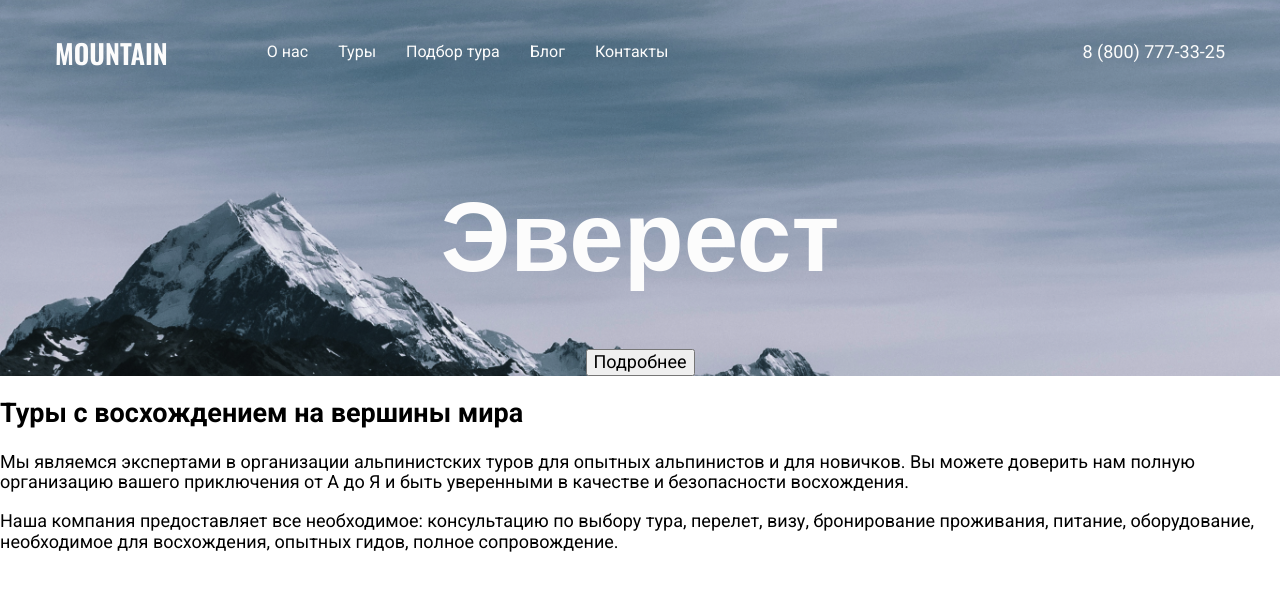
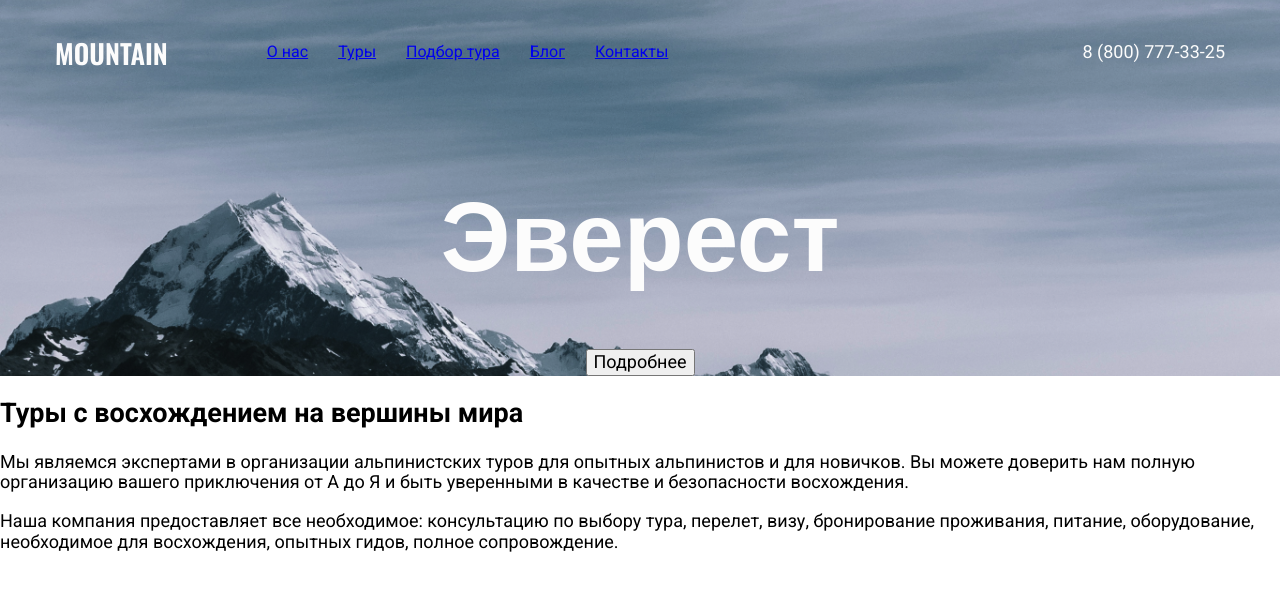
Before and after one commit to artkalugin/mountain, a plain HTML site: page index.html in a window 1280 px wide. Drawn offline with nearby package versions, Linux system fonts and the light colour scheme.

Commit message:
add links in main menu

```diff
--- a/index.html
+++ b/index.html
@@ -14,11 +14,11 @@
           <div class="main-menu__right">
             <span class="logo">MOUNTAIN</span>
             <ul class="nav">
-              <li class="nav__item">О&nbsp;нас</li>
-              <li class="nav__item">Туры</li>
-              <li class="nav__item">Подбор тура</li>
-              <li class="nav__item">Блог</li>
-              <li class="nav__item">Контакты</li>
+              <li class="nav__item"><a class="nav__link" href="#">О&nbsp;нас</li>
+              <li class="nav__item"><a class="nav__link" href="#">Туры</a></li>
+              <li class="nav__item"><a class="nav__link" href="#">Подбор тура</a></li>
+              <li class="nav__item"><a class="nav__link" href="#">Блог</a></li>
+              <li class="nav__item"><a class="nav__link" href="#">Контакты</a></li>
             </ul>
           </div>
           <div class="main-menu__right">
```
